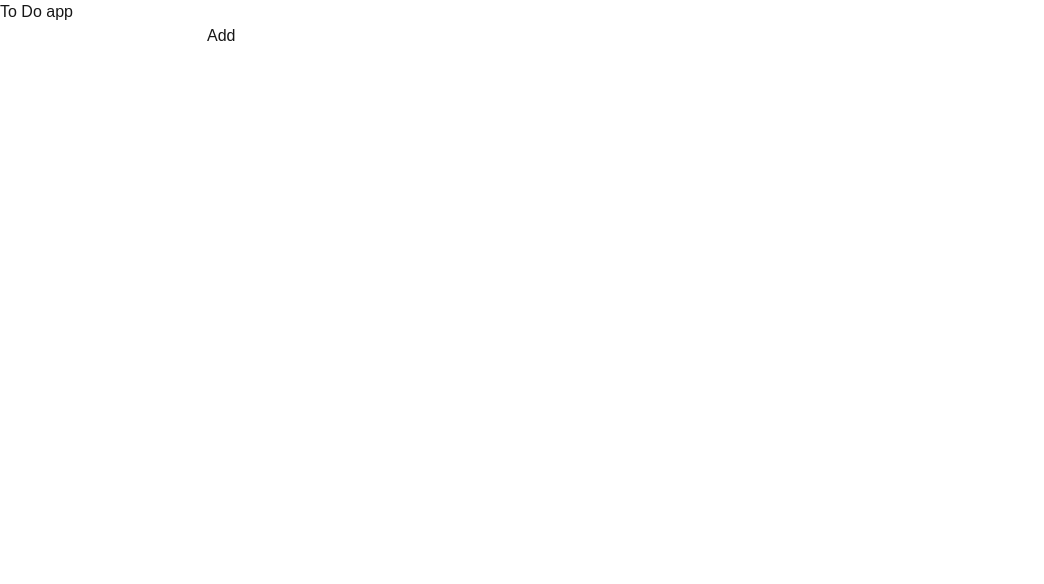
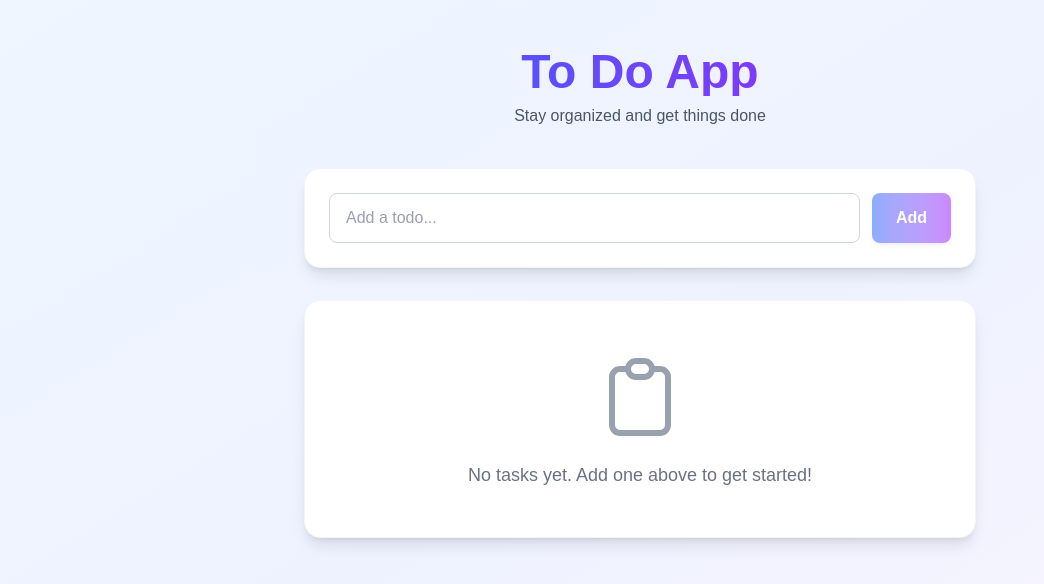
Before and after one commit to abhijeetanand628/Next-To-Do, a Next.js app: page / in a window 1280 px wide. Shown: the top 584 px of the page, without its empty margins (0-1044 px from the left). Built offline with nearby package versions, Linux system fonts and the light colour scheme.

Commit message:
Added CSS

```diff
--- a/src/app/page.tsx
+++ b/src/app/page.tsx
@@ -7,8 +7,15 @@ export default function Home() {
   const [todo, setTodo] = useState<string>("");
 
   const add = () => {
-    setTodos([...todos, todo]);
+    setTodos([todo, ...todos]);
     setTodo("");
+  }
+
+  const enterKey = (e) => {
+    if(e.key === 'Enter')
+    {
+      add()
+    }
   }
 
   const deleteToDo = (index: number) => {
@@ -17,32 +24,82 @@ export default function Home() {
   }
 
   return (
-    <div>
-      <h1>To Do app</h1>
+    <div className="min-h-screen bg-gradient-to-br from-blue-50 via-indigo-50 to-purple-50 py-12 px-4 sm:px-6 lg:px-8">
+      <div className="max-w-2xl mx-auto">
+        <div className="text-center mb-10">
+          <h1 className="text-5xl font-bold mb-2 bg-gradient-to-r from-blue-600 to-purple-600 bg-clip-text text-transparent">
+            To Do App
+          </h1>
+          <p className="text-gray-600">Stay organized and get things done</p>
+        </div>
+
+        <div className="bg-white rounded-2xl shadow-lg p-6 mb-8 border border-gray-100">
+          <div className="flex gap-3">
             <input
               type='text'
               value={todo}
               onChange={(e) => setTodo(e.target.value)}
+              placeholder="Add a todo..."
+              className="flex-1 px-4 py-3 border border-gray-300 rounded-lg focus:outline-none focus:ring-2 focus:ring-blue-500 focus:border-transparent transition-all duration-200 text-gray-800 placeholder-gray-400"
+              onKeyDown={enterKey}
             />
 
             <button
               onClick={() => add()}
+              className="px-6 py-3 bg-gradient-to-r from-blue-600 to-purple-600 text-white font-semibold rounded-lg hover:from-blue-700 hover:to-purple-700 transform hover:scale-105 transition-all duration-200 shadow-md hover:shadow-lg focus:outline-none focus:ring-2 focus:ring-blue-500 focus:ring-offset-2 disabled:opacity-50 disabled:cursor-not-allowed"
+              disabled={!todo.trim()}
             >
               Add
             </button>
+          </div>
+        </div>
 
         {todos.length > 0 && (
-        <ul>
+          <div className="space-y-3">
+            <h2 className="text-xl font-semibold text-gray-700 mb-4 px-2">
+              Your Tasks ({todos.length})
+            </h2>
+            <ul className="space-y-3">
               {
                 todos.map((value, index) => (
-              <div key={index}>
-                  <li>{value}</li>
-                  <button onClick={() => deleteToDo(index)}>Delete</button>
+                  <div
+                    key={index}
+                    className="bg-white rounded-xl shadow-md border border-gray-100 p-4 flex items-center justify-between group hover:shadow-lg transition-all duration-200 hover:border-blue-200"
+                  >
+                    <li className="flex-1 text-gray-800 font-medium text-lg px-2 break-words">
+                      {value}
+                    </li>
+                    <button
+                      onClick={() => deleteToDo(index)}
+                      className="ml-4 px-4 py-2 bg-red-500 text-white font-semibold rounded-lg cursor-pointer hover:bg-red-600 transform hover:scale-105 transition-all duration-200 shadow-sm hover:shadow-md focus:outline-none focus:ring-2 focus:ring-red-500 focus:ring-offset-2"
+                    >
+                      Delete
+                    </button>
+
+                    <button
+                      // onClick={() => editToDo(index)}
+                      className="ml-4 px-4 py-2 bg-blue-500 text-white font-semibold rounded-lg cursor-pointer hover:bg-blue-600 transform hover:scale-105 transition-all duration-200 shadow-sm hover:shadow-md focus:outline-none focus:ring-2 focus:ring-red-500 focus:ring-offset-2"
+                    >
+                      Edit
+                      </button>
                   </div>
                 ))
               }
             </ul>
+          </div>
         )}
+
+        {todos.length === 0 && (
+          <div className="bg-white rounded-2xl shadow-lg p-12 text-center border border-gray-100">
+            <div className="text-gray-400 mb-4">
+              <svg className="w-24 h-24 mx-auto" fill="none" stroke="currentColor" viewBox="0 0 24 24">
+                <path strokeLinecap="round" strokeLinejoin="round" strokeWidth={1.5} d="M9 5H7a2 2 0 00-2 2v12a2 2 0 002 2h10a2 2 0 002-2V7a2 2 0 00-2-2h-2M9 5a2 2 0 002 2h2a2 2 0 002-2M9 5a2 2 0 012-2h2a2 2 0 012 2" />
+              </svg>
+            </div>
+            <p className="text-gray-500 text-lg">No tasks yet. Add one above to get started!</p>
+          </div>
+        )}
+      </div>
     </div>
   );
 }
```
Lines whose indentation alone changed are shown as unchanged.
